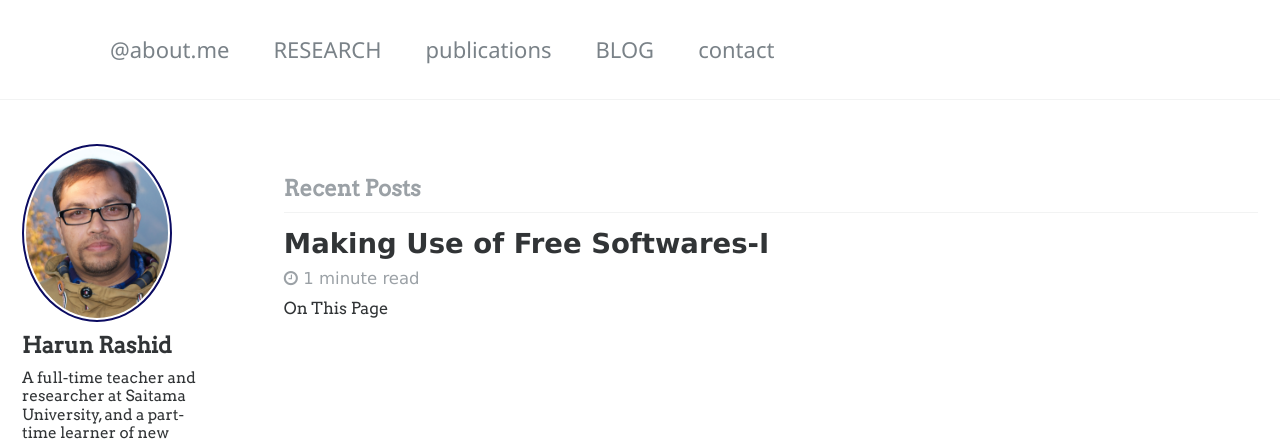
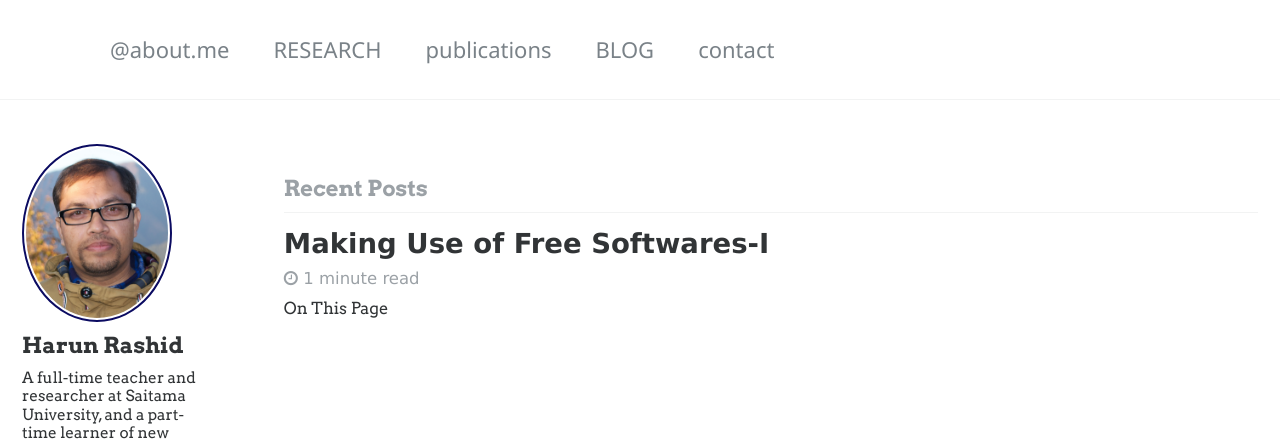
Before and after one commit to mhrashid/mhrashid.github.io, a Jekyll site: the page built from index.html, in a window 1280 px wide. Shown: the top 442 px of the page. Built offline with Jekyll 4.4.1, drawn with Linux system fonts in a browser that asks for light colours; some web fonts are replaced; the list of posts is cut into pages by our own code.

Commit message:
arvo font edited

```diff
--- a/_includes/head.html
+++ b/_includes/head.html
@@ -5,7 +5,7 @@
 <!-- Google Fonts -->
 
 <link href="{% if site.atom_feed.path %}{{ site.atom_feed.path }}{% else %}{{ '/feed.xml' | absolute_url }}{% endif %}" type="application/atom+xml" rel="alternate" title="{{ site.title }} Feed">
-<link href='https://fonts.googleapis.com/css?family=Arvo' rel='stylesheet' type='text/css'>
+<link href='https://fonts.googleapis.com/css?family=Arvo:400,700,400italic,700italic' rel='stylesheet' type='text/css'>
 <link href="https://fonts.googleapis.com/css?family=Prociono" rel="stylesheet" type='text/css'>
 <!-- http://t.co/dKP3o1e -->
 <meta name="HandheldFriendly" content="True">
```
